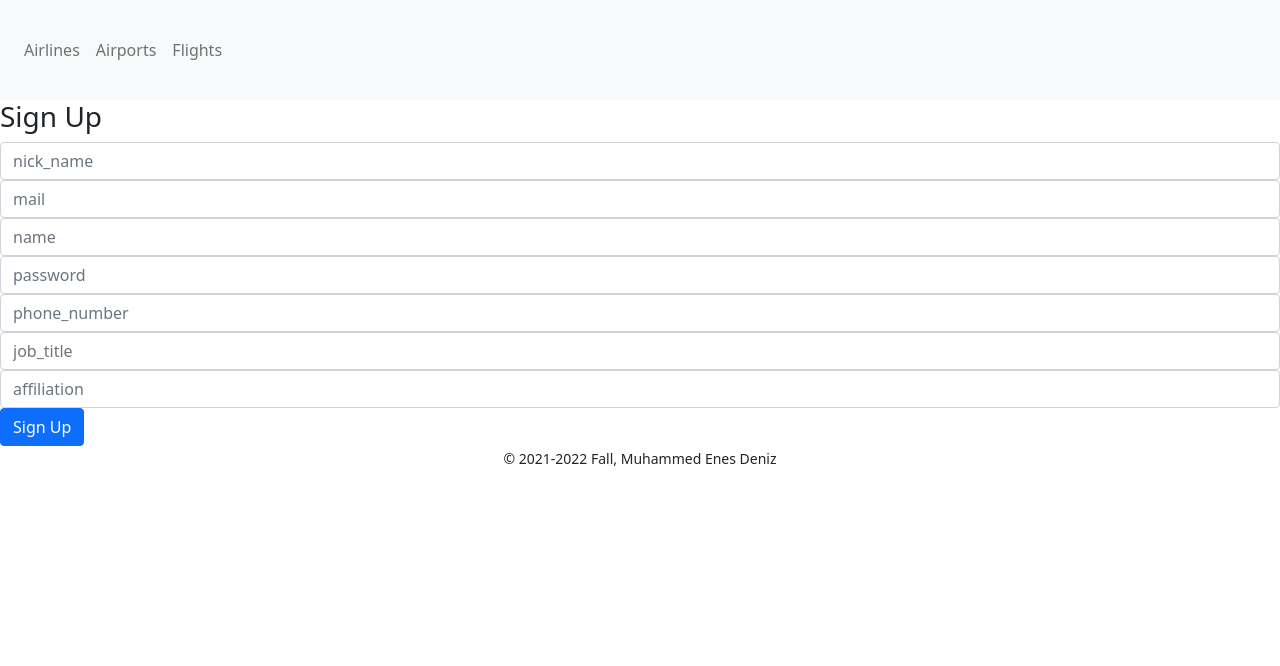
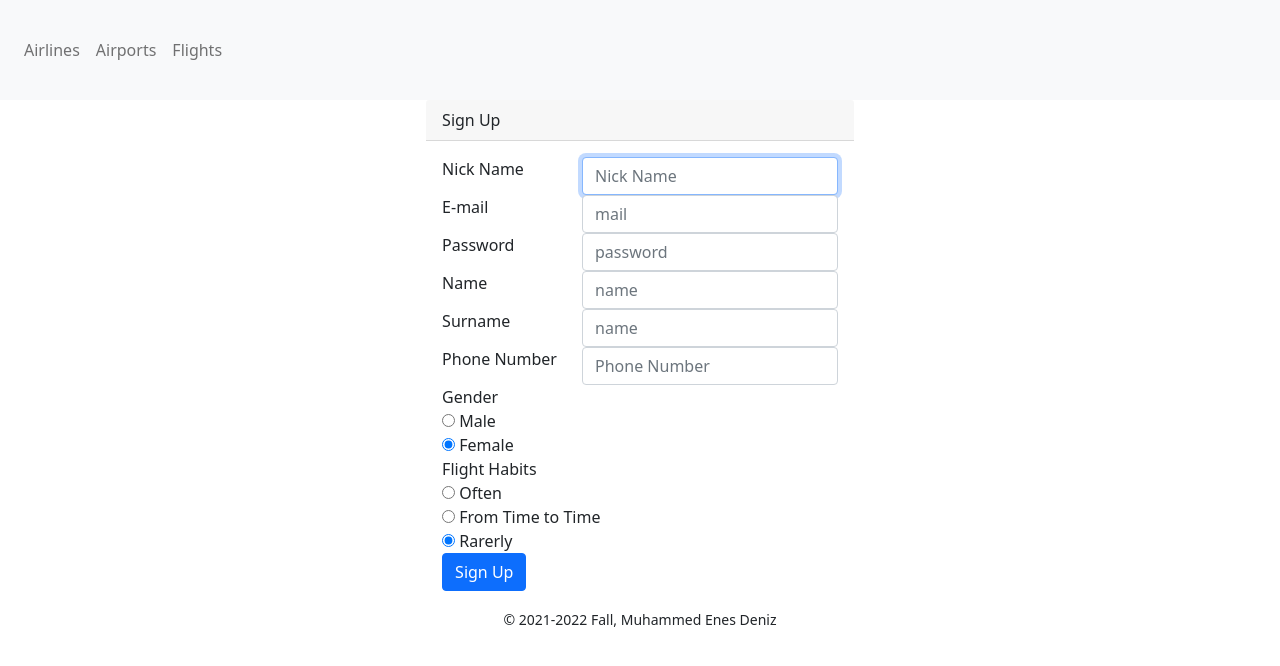
Before and after one commit to MEnesDeniz/Database-Systems, a Flask app: page /register in a window 1280 px wide. Shown: the top 666 px of the page. Run offline with Flask 2, Linux system fonts and the light colour scheme; some libraries are stand-ins or nearby versions.

Commit message:
New Table Added

```diff
--- a/dbinit.py
+++ b/dbinit.py
@@ -41,21 +41,29 @@ INIT_STATEMENTS = [
     """
     create table if not exists users(
         user_id serial primary key,
-        nick_name varchar not null,
-        mail varchar(30) not null,
+        nick_name varchar(20) unique not null,
+        mail varchar(30) unique not null,
+        password varchar not null,
         name varchar not null,
-        password varchar not null,
-        phone_number char(11) not null,
-        job_title varchar not null,
-        affiliation varchar not null,
-        user_type int not null
+        surname varchar not null,
+        phone varchar(15) not null,
+        GENDER varchar(1) not null,
+        user_description varchar not null,
+        is_admin BOOLEAN NOT NULL DEFAULT FALSE
     )
     """,
     """
-    create table if not exists deneme(
+    create table if not exists feedback(
         id serial primary key,
-        date DATE not null DEFAULT CURRENT_DATE,
-        dep_time VARCHAR (5) NOT NULL
+        nick_name varchar(20) REFERENCES users(nick_name) ON DELETE CASCADE ON UPDATE CASCADE,
+        type VARCHAR not null,
+        class VARCHAR not null,
+        satisfaction VARCHAR(1)  not null,
+        online_support VARCHAR(1) not null,
+        checking_service VARCHAR(1) not null,
+        baggage_handling VARCHAR(1) not null,
+        cleanliness VARCHAR(1) not null,
+        airline_ticker VARCHAR REFERENCES airlines(ticker) ON DELETE CASCADE ON UPDATE CASCADE
     )
     """
 ]
--- a/server.py
+++ b/server.py
@@ -7,6 +7,7 @@ from views.airlines import airlines
 from views.flights import flights
 from views.airports import airports
 from views.user_authentication import user_authentication
+from views.feedback import feedback
 
 
 app = Flask(__name__)
@@ -16,6 +17,7 @@ app.register_blueprint(airports)
 app.register_blueprint(airlines)
 app.register_blueprint(flights)
 app.register_blueprint(user_authentication)
+app.register_blueprint(feedback)
 
 HEROKU_LAUNCH = False
 
--- a/templates/layout.html
+++ b/templates/layout.html
@@ -5,14 +5,19 @@
   <!-- Required meta tags -->
   <meta charset="utf-8">
   <meta name="viewport" content="width=device-width, initial-scale=1">
-
   <!-- Bootstrap CSS -->
   <link href="https://cdn.jsdelivr.net/npm/bootstrap@5.1.3/dist/css/bootstrap.min.css" rel="stylesheet"
     integrity="sha384-1BmE4kWBq78iYhFldvKuhfTAU6auU8tT94WrHftjDbrCEXSU1oBoqyl2QvZ6jIW3" crossorigin="anonymous">
 
+
   <title>Airline Control System</title>
   <link rel="stylesheet" href="{{ url_for('static', filename='layout.css') }}" />
+  <script src="https://cdnjs.cloudflare.com/ajax/libs/jquery/3.2.1/jquery.min.js"></script>
+
+  <script type="text/javascript" src="https://cdn.datatables.net/1.11.3/js/jquery.dataTables.min.js"></script>
+  <link href="https://cdn.datatables.net/1.11.3/css/jquery.dataTables.min.css" rel="stylesheet">
 </head>
+
 
 <body>
   <nav class="navbar navbar-expand-lg navbar-light bg-light"
@@ -34,6 +39,7 @@
     </div>
   </nav>
 
+
   {%block subject%} {%endblock subject%}
 
   <!-- Optional JavaScript; choose one of the two! -->
--- a/templates/sign_up_page.html
+++ b/templates/sign_up_page.html
@@ -1,43 +1,78 @@
 {% extends "layout.html" %}
 
 {%block subject%}
+<div class="container">
+    <div class="row justify-content-center">
+        <div class="col-md-auto">
+            <div class="card-header">Sign Up</div>
+            <div class="card-body">
+                <form action="{{ url_for('user_authentication.register') }}" method="POST" name="airline_edit">
 
-<div class="column is-4 is-offset-4">
-    <h3 class="title">Sign Up</h3>
-    <div class="box">
-        <form action="{{ url_for('user_authentication.register') }}" method="POST" name="airline_edit">
-            <div class="form-group">
-                <input type="text" class="form-control" name="nick_name" placeholder="nick_name">
+                    <div class="form-group row">
+                        <label for="nick_name" class="col-md-4">Nick Name</label>
+                        <div class="col-md-8">
+                            <input type="text" class="form-control" name="nick_name" placeholder="Nick Name" autofocus>
+                        </div>
                     </div>
 
-
-            <div class="form-group">
+                    <div class="form-group row">
+                        <label for="mail" class="col-md-4">E-mail</label>
+                        <div class="col-md-8">
                             <input type="text" class="form-control" name="mail" placeholder="mail">
                         </div>
+                    </div>
 
-            <div class="form-group">
+                    <div class="form-group row">
+                        <label for="password" class="col-md-4">Password</label>
+                        <div class="col-md-8">
+                            <input type="password" class="form-control" name="password" placeholder="password">
+                        </div>
+                    </div>
+
+                    <div class="form-group row">
+                        <label for="name" class="col-md-4">Name</label>
+                        <div class="col-md-8">
                             <input type="text" class="form-control" name="name" placeholder="name">
                         </div>
-
-            <div class="form-group">
-                <input type="text" class="form-control" name="password" placeholder="password">
                     </div>
 
-            <div class="form-group">
-                <input type="text" class="form-control" name="phone_number" placeholder="phone_number">
+                    <div class="form-group row">
+                        <label for="surname" class="col-md-4">Surname</label>
+                        <div class="col-md-8">
+                            <input type="text" class="form-control" name="surname" placeholder="name">
+                        </div>
                     </div>
 
-            <div class="form-group">
-                <input type="text" class="form-control" name="job_title" placeholder="job_title">
+                    <div class="form-group row">
+                        <label for="phone_number" class="col-md-4">Phone Number</label>
+                        <div class="col-md-8">
+                            <input type="text" class="form-control" name="phone_number" placeholder="Phone Number">
+                        </div>
                     </div>
 
-            <div class="form-group">
-                <input type="text" class="form-control" name="affiliation" placeholder="affiliation">
+                    <div class="form-group row">
+                        <label for="gender" class="col-Gender-4">Gender</label>
+                        <div class="col-md-8">
+                            <input type="radio" id="gender" name="gender" value="m" checked> Male<br>
+                            <input type="radio" id="gender" name="gender" value="f" checked> Female<br>
                         </div>
+                    </div>
+
+                    <div class="form-group row">
+                        <label for="habits" class="col-Gender-4">Flight Habits</label>
+                        <div class="col-md-8">
+                            <input type="radio" id="desc" name="habit" value="3" checked> Often<br>
+                            <input type="radio" id="desc" name="habit" value="2" checked> From Time to Time<br>
+                            <input type="radio" id="desc" name="habit" value="1" checked> Rarerly<br>
+                        </div>
+                    </div>
+
                     <button class="btn btn-primary btn-block">
                         Sign Up
                     </button>
                 </form>
             </div>
         </div>
+    </div>
+</div>
 {%endblock subject%}
--- a/views/user_authentication.py
+++ b/views/user_authentication.py
@@ -40,17 +40,17 @@ def register():
     if request.method == 'POST':
         nick_name = request.form['nick_name']
         mail = request.form['mail']
+        password = request.form['password']
         name = request.form['name']
-        password = request.form['password']
+        surname = request.form['surname']
         phone_number = request.form['phone_number']
-        job_title = request.form['job_title']
-        affiliated_company = request.form['affiliation']
-        user_type = 0
+        gender = request.form['gender']
+        habits = request.form['habit']
         connection = db.connect(os.getenv("DATABASE_URL"))
         cur = connection.cursor()
 
-        cur.execute("INSERT INTO users(nick_name,mail,name,password,phone_number,job_title,affiliation,user_type) VALUES (%s,%s,%s,%s,%s,%s,%s,%s)", (
-            nick_name, mail, name, password, phone_number, job_title, affiliated_company, user_type))
+        cur.execute("INSERT INTO users(nick_name,mail,password, name, surname, phone , GENDER, user_description) VALUES (%s,%s,%s,%s,%s,%s,%s,%s)", (
+            nick_name, mail, password, name, surname, phone_number, gender,habits ))
         connection.commit()
         cur.close()
         return redirect(url_for('user_authentication.login'))
```
Also changed, not shown: templates/feedback_add.html (added, +72 -0 lines), templates/starting_page.html (+12 -56 lines), views/feedback.py (added, +39 -0 lines). Lines whose indentation alone changed are shown as unchanged.
